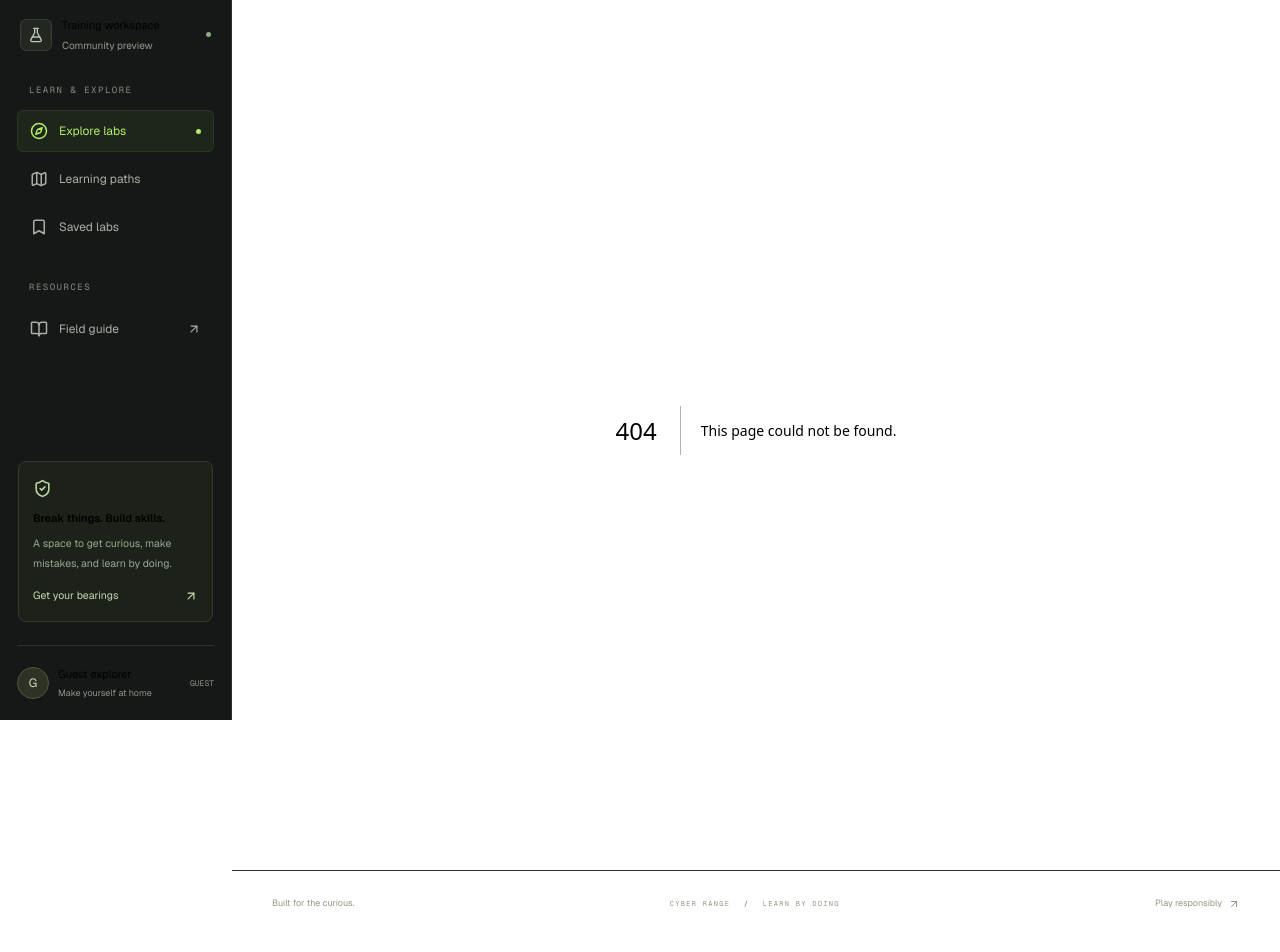
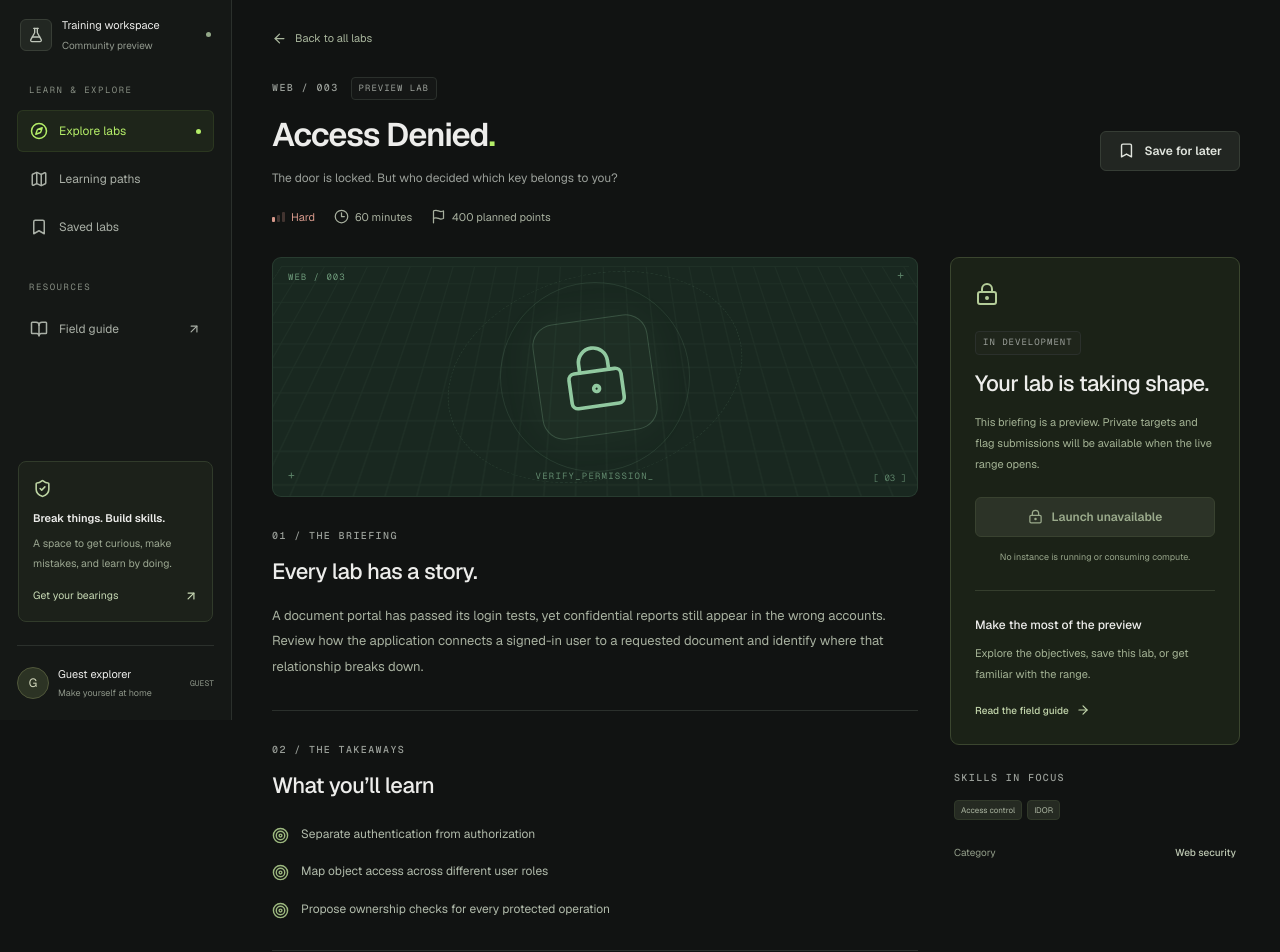
Before and after one commit to Yoshi4489/cyber-lab, a Next.js app: page /labs/access-denied in a window 1280 px wide. Before the commit this address had no page. Shown: the part 80-1032 px from the top of the page. Built offline with nearby package versions, Linux system fonts and the light colour scheme.

Commit message:
feat(web): add lab briefing pages

```diff
--- /dev/null
+++ b/src/app/labs/[slug]/page.tsx
@@ -0,0 +1,145 @@
+import type { Metadata } from "next";
+import Link from "next/link";
+import { notFound } from "next/navigation";
+import {
+  ArrowLeft,
+  ArrowRight,
+  Check,
+  Clock3,
+  Flag,
+  LockKeyhole,
+  Target,
+} from "lucide-react";
+import { getLab, labs } from "@/lib/catalog";
+import { LabArt } from "@/components/lab-art";
+import { DifficultyBadge } from "@/components/lab-card";
+import { SaveButton } from "@/components/save-button";
+import { Button } from "@/components/ui/button";
+import { Badge } from "@/components/ui/badge";
+
+type Props = { params: Promise<{ slug: string }> };
+// The preview catalog is finite; reject unknown slugs before streaming begins.
+export const dynamicParams = false;
+
+export function generateStaticParams() {
+  return labs.map((lab) => ({ slug: lab.slug }));
+}
+export async function generateMetadata({ params }: Props): Promise<Metadata> {
+  const lab = getLab((await params).slug);
+  return {
+    title: lab?.title ?? "Lab not found",
+    description: lab?.description,
+  };
+}
+
+export default async function LabPage({ params }: Props) {
+  const lab = getLab((await params).slug);
+  if (!lab) notFound();
+  return (
+    <>
+      <Link href="/" className="back-link">
+        <ArrowLeft size={15} />
+        Back to all labs
+      </Link>
+      <div className="detail-heading">
+        <div>
+          <div className="detail-labels">
+            <span className="eyebrow">{lab.code}</span>
+            <Badge>PREVIEW LAB</Badge>
+          </div>
+          <h1>
+            {lab.title}
+            <span className="accent">.</span>
+          </h1>
+          <p>{lab.description}</p>
+          <div className="detail-meta">
+            <DifficultyBadge difficulty={lab.difficulty} />
+            <span>
+              <Clock3 size={15} />
+              {lab.minutes} minutes
+            </span>
+            <span>
+              <Flag size={15} />
+              {lab.points} planned points
+            </span>
+          </div>
+        </div>
+        <SaveButton slug={lab.slug} title={lab.title} showLabel />
+      </div>
+      <div className="detail-layout">
+        <div className="briefing">
+          <LabArt lab={lab} large />
+          <section className="briefing-section">
+            <p className="eyebrow">01 / THE BRIEFING</p>
+            <h2>Every lab has a story.</h2>
+            <p>{lab.story}</p>
+          </section>
+          <section className="briefing-section">
+            <p className="eyebrow">02 / THE TAKEAWAYS</p>
+            <h2>What you’ll learn</h2>
+            <ul className="objectives">
+              {lab.objectives.map((objective) => (
+                <li key={objective}>
+                  <Target size={17} />
+                  {objective}
+                </li>
+              ))}
+            </ul>
+          </section>
+          <section className="briefing-section">
+            <p className="eyebrow">03 / BEFORE YOU BEGIN</p>
+            <h2>Bring these basics</h2>
+            <ul className="objectives prerequisites">
+              {lab.prerequisites.map((item) => (
+                <li key={item}>
+                  <Check size={16} />
+                  {item}
+                </li>
+              ))}
+            </ul>
+          </section>
+        </div>
+        <aside className="lab-sidebar">
+          <div className="launch-panel">
+            <div className="launch-icon">
+              <LockKeyhole size={24} />
+            </div>
+            <Badge>IN DEVELOPMENT</Badge>
+            <h2>Your lab is taking shape.</h2>
+            <p>
+              This briefing is a preview. Private targets and flag submissions
+              will be available when the live range opens.
+            </p>
+            <Button disabled className="full-width">
+              <LockKeyhole size={15} />
+              Launch unavailable
+            </Button>
+            <span className="launch-note">
+              No instance is running or consuming compute.
+            </span>
+            <div className="launch-divider" />
+            <h3>Make the most of the preview</h3>
+            <p>
+              Explore the objectives, save this lab, or get familiar with the
+              range.
+            </p>
+            <Link href="/guide" className="text-link">
+              Read the field guide <ArrowRight size={14} />
+            </Link>
+          </div>
+          <div className="skills-panel">
+            <p className="eyebrow">SKILLS IN FOCUS</p>
+            <div className="lab-tags">
+              {lab.tags.map((tag) => (
+                <span key={tag}>{tag}</span>
+              ))}
+            </div>
+            <p>
+              Category <strong>{lab.category}</strong>
+            </p>
+          </div>
+        </aside>
+      </div>
+    </>
+  );
+}
```
